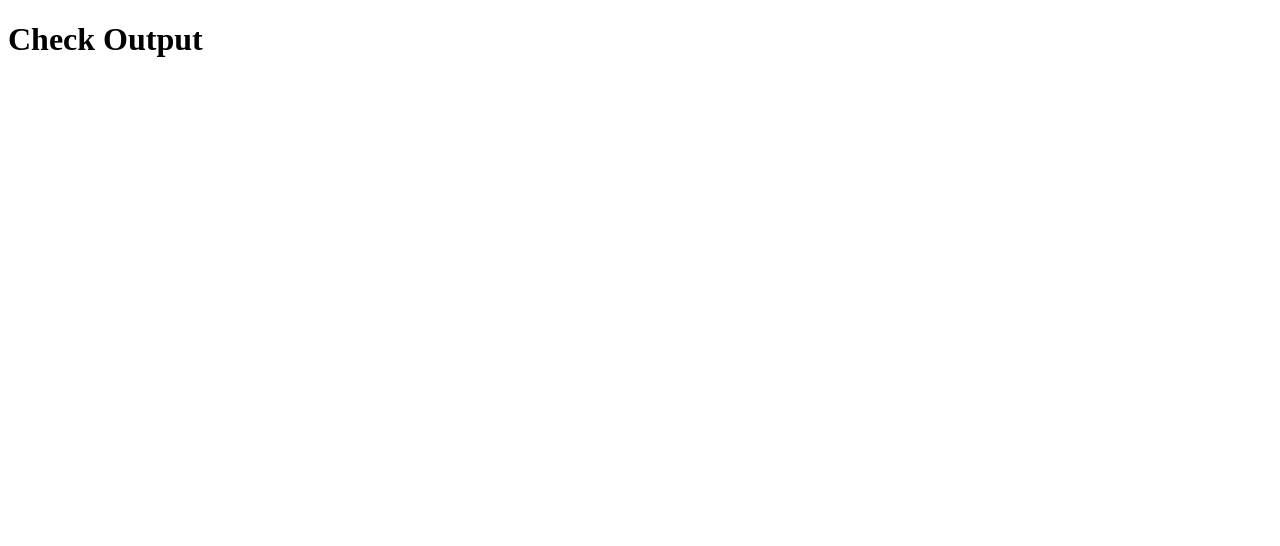
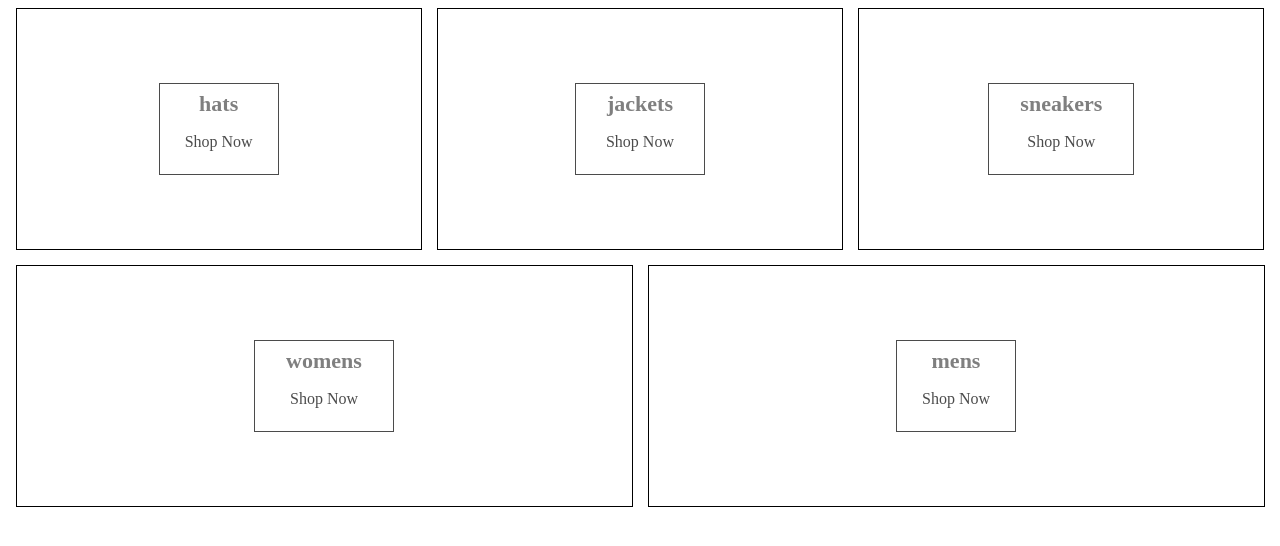
Before and after one commit to francisihe/clothing-ecommerce-website-with-react-redux, a React (Vite) app: page / in a window 1280 px wide. Shown: the top 546 px of the page. Built offline with nearby package versions, Linux system fonts and the light colour scheme.

Commit message:
temp commit

```diff
--- a/package.json
+++ b/package.json
@@ -10,7 +10,8 @@
   },
   "dependencies": {
     "react": "^18.2.0",
-    "react-dom": "^18.2.0"
+    "react-dom": "^18.2.0",
+    "sass": "^1.60.0"
   },
   "devDependencies": {
     "@types/react": "^18.0.28",
--- a/src/App.jsx
+++ b/src/App.jsx
@@ -1,12 +1,50 @@
 import { useState } from 'react'
+import './components/category-item/category-item.scss'
 
 import './App.css'
 
 function App() {
 
+
+const categories = [
+  {
+    id: 1,
+    title: 'hats',
+    imageUrl: 'https://i.ibb.co/cvpntL1/hats.png'
+  },
+  {
+    id: 2,
+    title: 'jackets',
+    imageUrl: 'https://i.ibb.co/px2tCc3/jackets.png'
+  },
+  {
+    id: 3,
+    title: 'sneakers',
+    imageUrl: 'https://i.ibb.co/0jqHpnp/sneakers.png'
+  },
+  {
+    id: 4,
+    title: 'womens',
+    imageUrl: 'https://i.ibb.co/GCCdy8t/womens.png'
+  },
+  {
+    id: 5,
+    title: 'mens',
+    imageUrl: 'https://i.ibb.co/R70vBrQ/men.png'
+  },
+]
+
   return (
-    <div>
-      <h1>Check Output</h1>
+    <div className='categories-container'>
+      {categories.map(({ id, title, imageUrl}) => (
+        <div className='category-container'>
+        <div className='background-image' />
+        <div className='category-body-container'>
+          <h2>{title}</h2>
+          <p>Shop Now</p>
+        </div>
+      </div>
+      ))}
     </div>
   )
 }
--- /dev/null
+++ b/src/components/category-item/category-item.scss
@@ -0,0 +1,75 @@
+.categories-container {
+    width: 100%;
+    display: flex;
+    flex-wrap: wrap;
+    justify-content: space-between;
+  }
+
+  .category-container {
+    min-width: 30%;
+    height: 240px;
+    flex: 1 1 auto;
+    display: flex;
+    align-items: center;
+    justify-content: center;
+    border: 1px solid black;
+    margin: 0 7.5px 15px;
+    overflow: hidden;
+
+    &:hover {
+      cursor: pointer;
+
+      & .background-image {
+        transform: scale(1.1);
+        transition: transform 6s cubic-bezier(0.25, 0.45, 0.45, 0.95);
+      }
+
+      & .category-body-container {
+        opacity: 0.9;
+      }
+    }
+
+    &.large {
+      height: 380px;
+    }
+
+    &:first-child {
+      margin-right: 7.5px;
+    }
+
+    &:last-child {
+      margin-left: 7.5px;
+    }
+
+    .background-image {
+      width: 100%;
+      height: 100%;
+      background-size: cover;
+      background-position: center;
+    }
+
+    .category-body-container {
+      height: 90px;
+      padding: 0 25px;
+      display: flex;
+      flex-direction: column;
+      align-items: center;
+      justify-content: center;
+      border: 1px solid black;
+      background-color: white;
+      opacity: 0.7;
+      position: absolute;
+
+      h2 {
+        font-weight: bold;
+        margin: 0 6px 0;
+        font-size: 22px;
+        color: #4a4a4a;
+      }
+
+      p {
+        font-weight: lighter;
+        font-size: 16px;
+      }
+    }
+  }
```
Also changed, not shown: src/Notes.md (added, +3 -0 lines), src/components/category-item/category-item.jsx (added), 1 other file (tests, documents, lock files or other folders).
